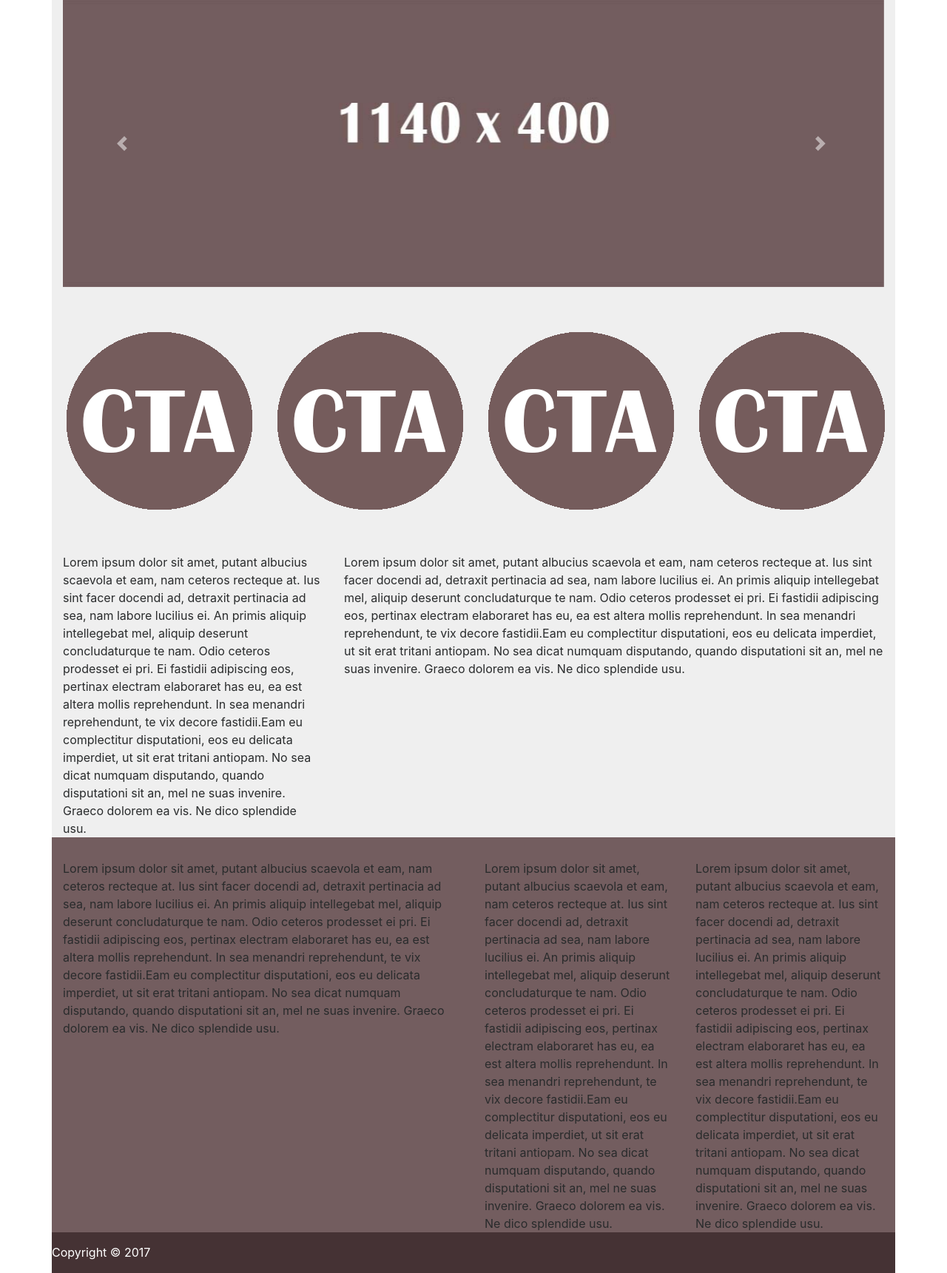
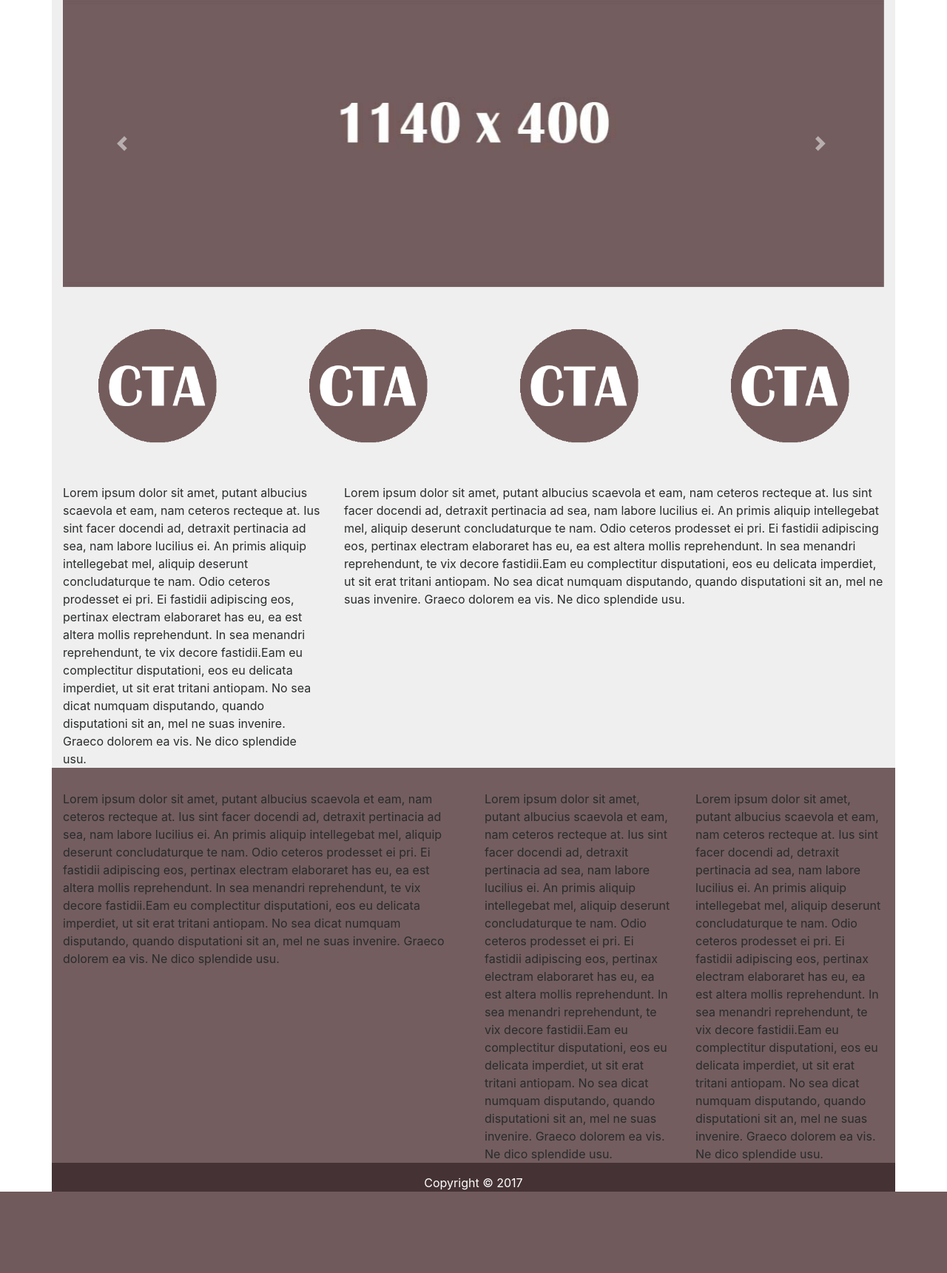
Before and after one commit to lpopodi/game-co, a PHP site: page / in a window 1280 px wide. Shown: the part 57-1778 px from the top of the page at 74% size. After the commit the page ends 1668 px from the top, so only its background shows below. Run offline with PHP 8.4, Linux system fonts and the light colour scheme.

Commit message:
fixing footer copyright and cta section

```diff
--- a/index.html
+++ b/index.html
@@ -60,10 +60,10 @@
 
 	<!-- Content-->
     <div class="cta row">
-      <div class="col-sm-3"><img src="images/cta.png" /></div>
-      <div class="col-sm-3"><img src="images/cta.png" /></div>
-      <div class="col-sm-3"><img src="images/cta.png" /></div>
-      <div class="col-sm-3"><img src="images/cta.png" /></div>
+      <div class="col-sm-3"><img class="imgResize65 center-block" src="images/cta.png" class="img-responsive" alt="cta" /></div>
+      <div class="col-sm-3"><img class="imgResize65 center-block" src="images/cta.png" class="img-responsive" alt="cta" /></div>
+      <div class="col-sm-3"><img class="imgResize65 center-block" src="images/cta.png" class="img-responsive" alt="cta" /></div>
+      <div class="col-sm-3"><img class="imgResize65 center-block" src="images/cta.png" class="img-responsive" alt="cta" /></div>
     </div><!-- end row 1 CTA section -->
 		<div class="content row">
 			<div class="col-sm-4">Lorem ipsum dolor sit amet, putant albucius scaevola et eam, nam ceteros recteque at. Ius sint facer docendi ad, detraxit pertinacia ad sea, nam labore lucilius ei. An primis aliquip intellegebat mel, aliquip deserunt concludaturque te nam. Odio ceteros prodesset ei pri. Ei fastidii adipiscing eos, pertinax electram elaboraret has eu, ea est altera mollis reprehendunt. In sea menandri reprehendunt, te vix decore fastidii.Eam eu complectitur disputationi, eos eu delicata imperdiet, ut sit erat tritani antiopam. No sea dicat numquam disputando, quando disputationi sit an, mel ne suas invenire. Graeco dolorem ea vis. Ne dico splendide usu.</div>
--- a/styles.css
+++ b/styles.css
@@ -4,6 +4,13 @@
 
 .cta.row, .content.row {
   margin-top: 50px;
+}
+
+.imgResize65.center-block {
+  display: block;
+  margin-left: auto;
+  margin-right: auto;
+  width: 65%;
 }
 
 .footer.row {
@@ -18,5 +25,5 @@
 }
 
 .copyright.row p {
-  text-align:center;
+    margin: 0 auto;
 }
```
